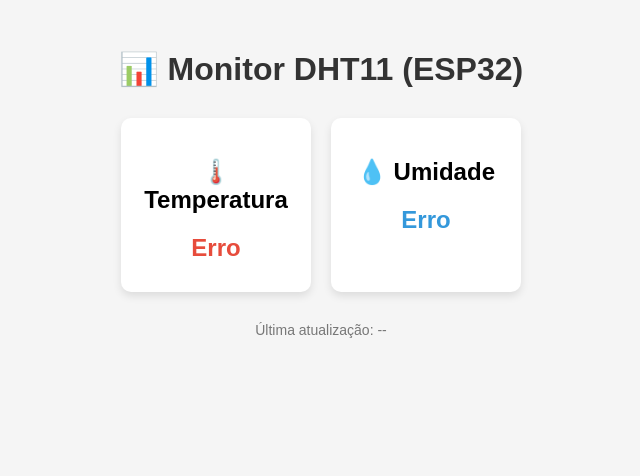
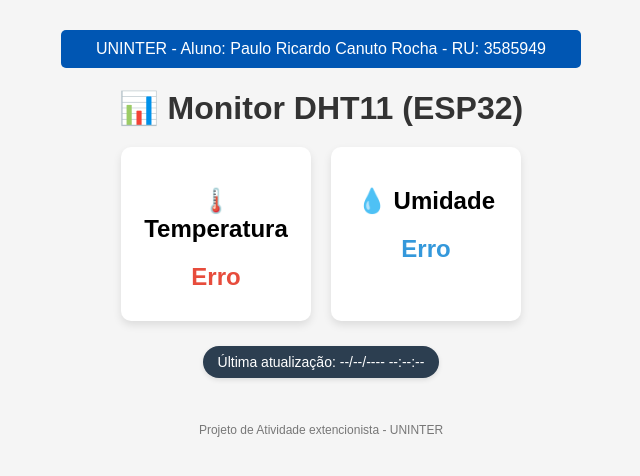
Before and after one commit to paulorochaje/paulorocha.github.io, a plain HTML site: page index.html in a window 1280 px wide. Shown: the whole page, without its empty margins (319-959 px from the left). Drawn offline with Linux system fonts and the light colour scheme; no server answers.

Commit message:
Add files via upload

```diff
--- a/index.html
+++ b/index.html
@@ -8,14 +8,27 @@
     body {
       font-family: Arial, sans-serif;
       text-align: center;
-      margin-top: 50px;
+      margin-top: 30px;
       background-color: #f5f5f5;
+      padding-bottom: 30px;
+    }
+    .header {
+      margin-bottom: 20px;
+    }
+    .uninter-info {
+      background-color: #0056b3;
+      color: white;
+      padding: 10px;
+      border-radius: 5px;
+      margin: 0 auto 20px;
+      max-width: 500px;
+      font-size: 16px;
     }
     .container {
       display: flex;
       justify-content: center;
       gap: 20px;
-      margin-top: 30px;
+      margin-top: 20px;
     }
     .data-box {
       background: white;
@@ -26,6 +39,7 @@
     }
     h1 {
       color: #333;
+      margin-bottom: 10px;
     }
     #temp, #umid {
       font-size: 24px;
@@ -34,15 +48,31 @@
     }
     #temp { color: #e74c3c; }
     #umid { color: #3498db; }
-    .timestamp {
+    .update-time {
+      background-color: #2c3e50;
+      color: white;
+      padding: 8px 15px;
+      border-radius: 20px;
+      display: inline-block;
+      margin: 25px auto 15px;
+      font-size: 14px;
+      box-shadow: 0 2px 5px rgba(0,0,0,0.1);
+    }
+    .footer {
+      margin-top: 30px;
       color: #777;
-      font-size: 14px;
-      margin-top: 30px;
+      font-size: 12px;
     }
   </style>
 </head>
 <body>
-  <h1>📊 Monitor DHT11 (ESP32)</h1>
+  <div class="header">
+    <div class="uninter-info">
+      UNINTER - Aluno: Paulo Ricardo Canuto Rocha - RU: 3585949
+    </div>
+    <h1>📊 Monitor DHT11 (ESP32)</h1>
+  </div>
+
   <div class="container">
     <div class="data-box">
       <h2>🌡️ Temperatura</h2>
@@ -53,12 +83,19 @@
       <p id="umid">-- %</p>
     </div>
   </div>
-  <p class="timestamp" id="lastUpdate">Última atualização: --</p>
+
+  <div class="update-time" id="lastUpdate">
+    Última atualização: <span id="updateTime">--/--/---- --:--:--</span>
+  </div>
+
+  <div class="footer">
+    Projeto de Atividade extencionista - UNINTER
+  </div>
 
   <script>
-    // Configurações do JSONBin.io (ATUALIZADAS COM SEUS DADOS)
-    const jsonbinUrl = "https://api.jsonbin.io/v3/b/67eaa41a8a456b79667ffc94/latest"; // Seu Bin ID
-    const apiKey = "$2a$10$KvXHog8/pzg2izONfB9vT.MjZ3GhuHhyPufkRqpCpEJt5oh2/vUtW"; // Sua X-Master-Key
+    // Configurações do JSONBin.io
+    const jsonbinUrl = "https://api.jsonbin.io/v3/b/67eaa41a8a456b79667ffc94/latest";
+    const apiKey = "$2a$10$KvXHog8/pzg2izONfB9vT.MjZ3GhuHhyPufkRqpCpEJt5oh2/vUtW";
 
     function updateData() {
       fetch(jsonbinUrl, {
@@ -66,10 +103,22 @@
       })
         .then(response => response.json())
         .then(data => {
+          // Atualiza os valores
           document.getElementById("temp").textContent = data.record.temp.toFixed(1) + " °C";
           document.getElementById("umid").textContent = data.record.umid.toFixed(1) + " %";
-          document.getElementById("lastUpdate").textContent =
-            "Última atualização: " + new Date().toLocaleTimeString();
+
+          // Atualiza a data/hora no formato brasileiro
+          const now = new Date();
+          const formattedDate = now.toLocaleString('pt-BR', {
+            day: '2-digit',
+            month: '2-digit',
+            year: 'numeric',
+            hour: '2-digit',
+            minute: '2-digit',
+            second: '2-digit',
+            hour12: false
+          });
+          document.getElementById("updateTime").textContent = formattedDate;
         })
         .catch(error => {
           console.error("Erro ao buscar dados:", error);
@@ -78,8 +127,8 @@
         });
     }
 
-    // Atualiza a cada 30 segundos (igual ao ESP32)
-    setInterval(updateData, 30000);
+    // Atualiza a cada 30 segundos
+    setInterval(updateData, 300000);
     updateData(); // Chama imediatamente ao carregar
   </script>
 </body>
```
